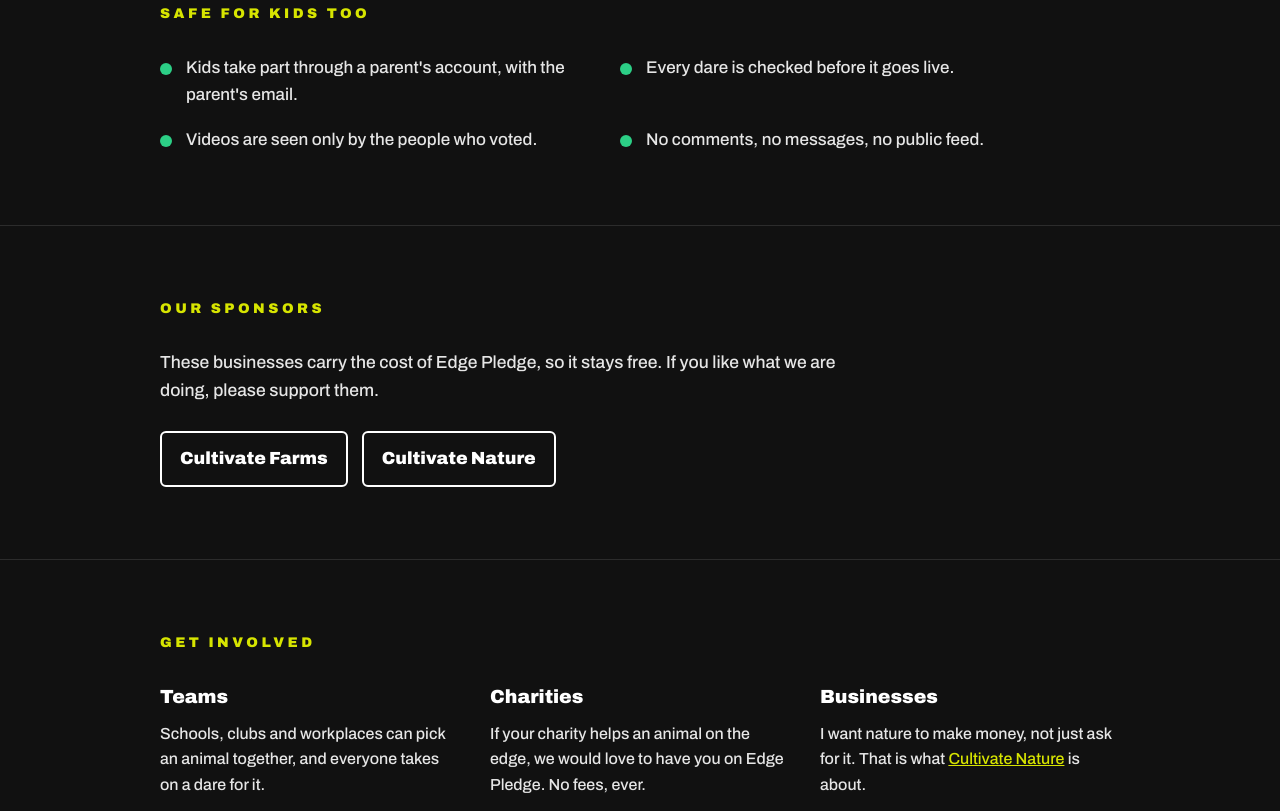
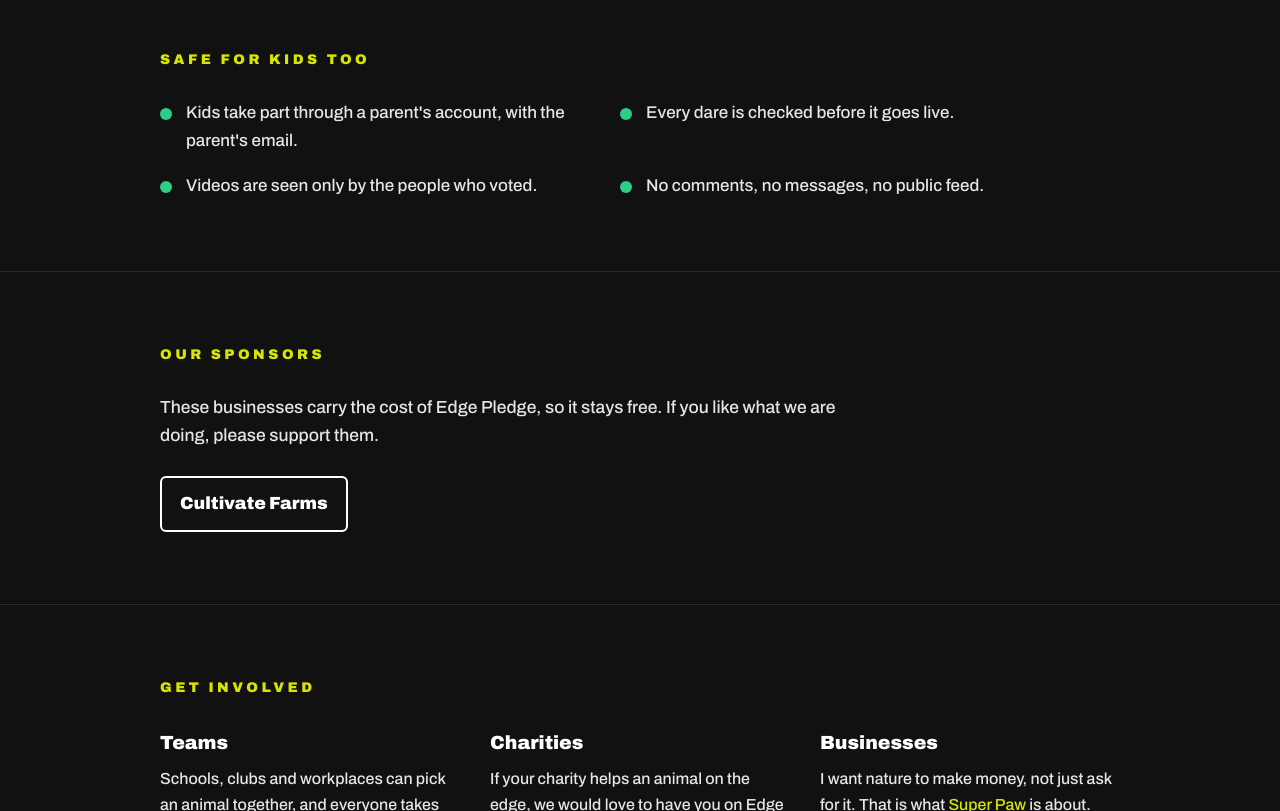
Before and after one commit to sammarwood-oss/edgepledge-site, a plain HTML site: page index.html in a window 1280 px wide. Shown: the part 1989-2800 px from the top of the page. Drawn offline with Linux system fonts and the light colour scheme.

Commit message:
Fees line and sponsors updated

```diff
--- a/index.html
+++ b/index.html
@@ -98,7 +98,7 @@
 </div>
 
 <div class="free">
-  <p>Edge Pledge is free. We take no fees.</p>
+  <p>Edge Pledge is free. We never take anything out of the gift. Givers can add an optional 2% to help run the site.</p>
   <p class="small">Our own businesses carry the cost, so every dollar goes to nature.</p>
 </div>
 
@@ -162,7 +162,6 @@
     <p>These businesses carry the cost of Edge Pledge, so it stays free. If you like what we are doing, please support them.</p>
     <div class="names">
       <a href="https://cultivatefarms.com">Cultivate Farms</a>
-      <a href="https://cultivatenature.au">Cultivate Nature</a>
     </div>
   </div>
 </section>
@@ -177,11 +176,11 @@
       </div>
       <div>
         <h3>Charities</h3>
-        <p>If your charity helps an animal on the edge, we would love to have you on Edge Pledge. No fees, ever.</p>
+        <p>If your charity helps an animal on the edge, we would love to have you on Edge Pledge. We never take anything out of the gift.</p>
       </div>
       <div>
         <h3>Businesses</h3>
-        <p>I want nature to make money, not just ask for it. That is what <a href="https://cultivatenature.au">Cultivate Nature</a> is about.</p>
+        <p>I want nature to make money, not just ask for it. That is what <a href="https://superp.au">Super Paw</a> is about.</p>
       </div>
     </div>
     <div class="cta"><a href="mailto:sam@edgepledge.org">Email Sam</a></div>
```
